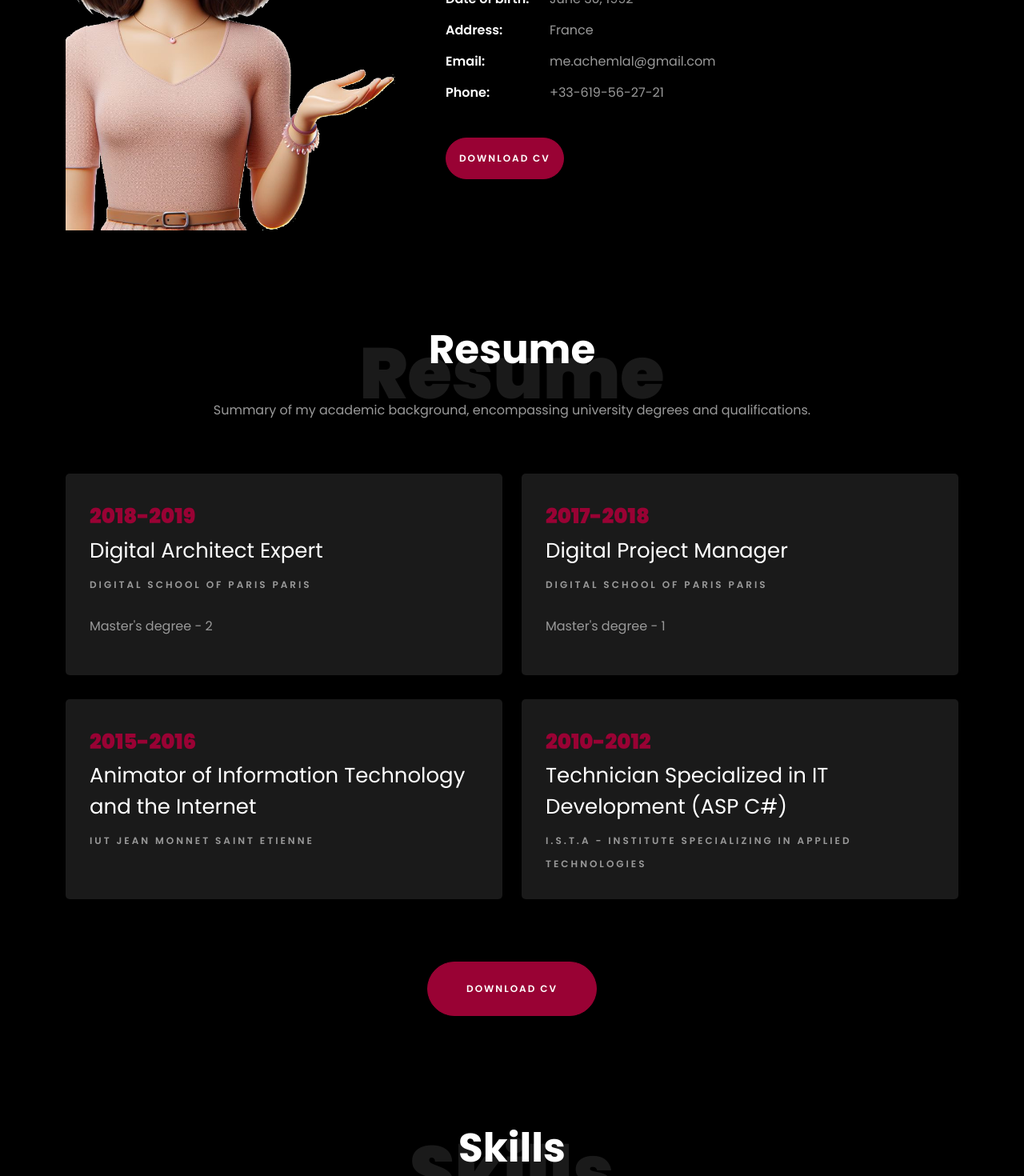
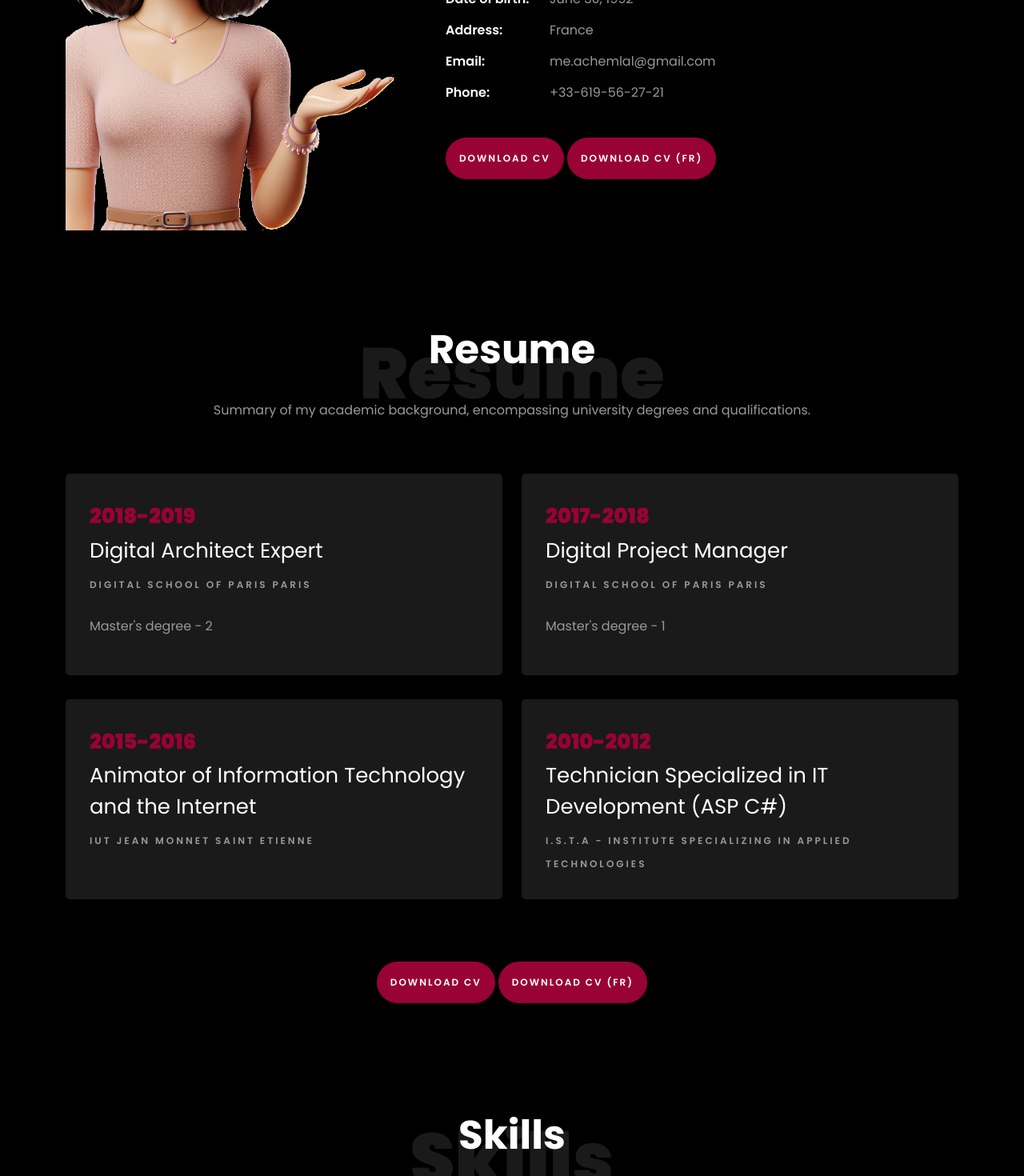
Before and after one commit to Meriemu/meryem-portfolio, a React (Create React App) app: page / in a window 1280 px wide. Shown: the part 1141-2611 px from the top of the page at 80% size. Built offline with nearby package versions, Linux system fonts and the light colour scheme.

Commit message:
feat: update CV on vercel > add FR CV

```diff
--- a/src/components/About.jsx
+++ b/src/components/About.jsx
@@ -50,11 +50,18 @@ const About = () => {
               <div className="text">
                 <p>
                   <a
-                    href="https://meryem-portfolio.vercel.app//CV-EN_2024-06-18_Meryem_ACHEMLAL.pdf"
-                    className="btn btn-primary py-3 px-3"
+                    href="https://meryem-portfolio.vercel.app/CV-EN_2024-06-18_Meryem_ACHEMLAL.pdf"
+                    className="btn btn-primary py-3 px-3 me-1"
                     download="CV_Meryem_ACHEMLAL.pdf"
                   >
                     Download CV
+                  </a>
+                  <a
+                    href="https://meryem-portfolio.vercel.app/CV-FR_2024-06-18_Meryem_ACHEMLAL.pdf"
+                    className="btn btn-primary py-3 px-3"
+                    download="CV-FR_Meryem_ACHEMLAL.pdf"
+                  >
+                    Download CV (FR)
                   </a>
                 </p>
               </div>
--- a/src/components/Resume.jsx
+++ b/src/components/Resume.jsx
@@ -54,9 +54,16 @@ const Resume = () => {
               <a
                 href="https://meryem-portfolio.vercel.app/CV-EN_2024-06-18_Meryem_ACHEMLAL.pdf"
                 download="CV_Meryem_ACHEMLAL.pdf"
-                className="btn btn-primary py-4 px-5"
+                className="btn btn-primary py-3 px-3 me-1"
               >
                 Download CV
+              </a>
+              <a
+                href="https://meryem-portfolio.vercel.app/CV-FR_2024-06-18_Meryem_ACHEMLAL.pdf"
+                className="btn btn-primary py-3 px-3"
+                download="CV-FR_Meryem_ACHEMLAL.pdf"
+              >
+                Download CV (FR)
               </a>
             </p>
           </div>
```
Also changed, not shown: 1 other file (tests, documents, lock files or other folders).
